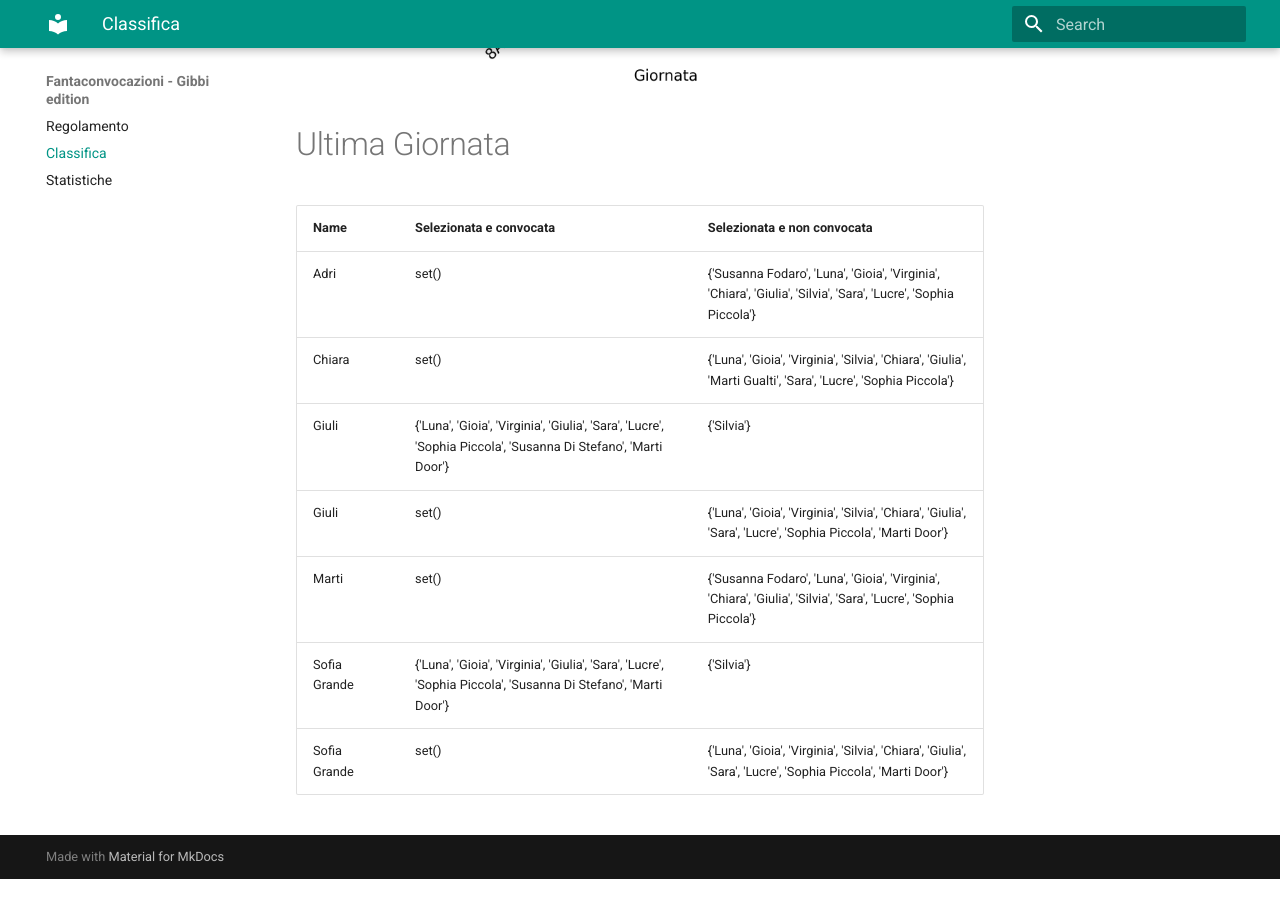
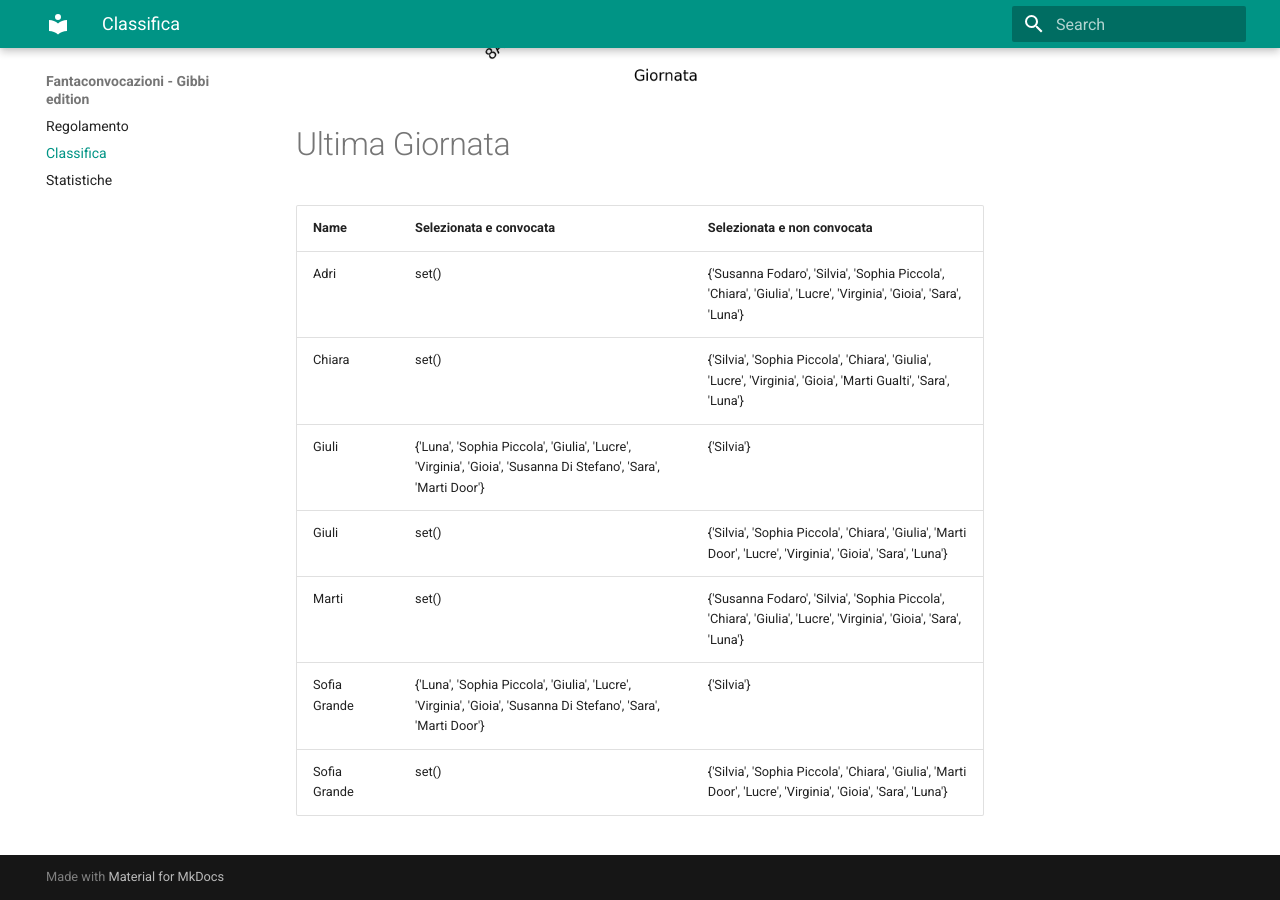
Before and after one commit to martinig94/fantagibbi, an MkDocs documentation site: the page built from docs/Classifica.md, in a window 1280 px wide and 900 px high, scrolled down 1024 px. Built offline with MkDocs 1.6.1 and Material for MkDocs 9.7.7, drawn with Linux system fonts in a browser that asks for light colours; before the commit the page ends 1903 px from its top, so only the background shows below that.

Commit message:
Auto-update from main.py

```diff
--- a/docs/Classifica.md
+++ b/docs/Classifica.md
@@ -18,11 +18,11 @@
 <!-- START_TABLE CORRECT -->
 | Name         | Selezionata e convocata                                                                                        | Selezionata e non convocata                                                                                      |
 |:-------------|:---------------------------------------------------------------------------------------------------------------|:-----------------------------------------------------------------------------------------------------------------|
-| Adri         | set()                                                                                                          | {'Susanna Fodaro', 'Luna', 'Gioia', 'Virginia', 'Chiara', 'Giulia', 'Silvia', 'Sara', 'Lucre', 'Sophia Piccola'} |
-| Chiara       | set()                                                                                                          | {'Luna', 'Gioia', 'Virginia', 'Silvia', 'Chiara', 'Giulia', 'Marti Gualti', 'Sara', 'Lucre', 'Sophia Piccola'}   |
-| Giuli        | {'Luna', 'Gioia', 'Virginia', 'Giulia', 'Sara', 'Lucre', 'Sophia Piccola', 'Susanna Di Stefano', 'Marti Door'} | {'Silvia'}                                                                                                       |
-| Giuli        | set()                                                                                                          | {'Luna', 'Gioia', 'Virginia', 'Silvia', 'Chiara', 'Giulia', 'Sara', 'Lucre', 'Sophia Piccola', 'Marti Door'}     |
-| Marti        | set()                                                                                                          | {'Susanna Fodaro', 'Luna', 'Gioia', 'Virginia', 'Chiara', 'Giulia', 'Silvia', 'Sara', 'Lucre', 'Sophia Piccola'} |
-| Sofia Grande | {'Luna', 'Gioia', 'Virginia', 'Giulia', 'Sara', 'Lucre', 'Sophia Piccola', 'Susanna Di Stefano', 'Marti Door'} | {'Silvia'}                                                                                                       |
-| Sofia Grande | set()                                                                                                          | {'Luna', 'Gioia', 'Virginia', 'Silvia', 'Chiara', 'Giulia', 'Sara', 'Lucre', 'Sophia Piccola', 'Marti Door'}     |
+| Adri         | set()                                                                                                          | {'Susanna Fodaro', 'Silvia', 'Sophia Piccola', 'Chiara', 'Giulia', 'Lucre', 'Virginia', 'Gioia', 'Sara', 'Luna'} |
+| Chiara       | set()                                                                                                          | {'Silvia', 'Sophia Piccola', 'Chiara', 'Giulia', 'Lucre', 'Virginia', 'Gioia', 'Marti Gualti', 'Sara', 'Luna'}   |
+| Giuli        | {'Luna', 'Sophia Piccola', 'Giulia', 'Lucre', 'Virginia', 'Gioia', 'Susanna Di Stefano', 'Sara', 'Marti Door'} | {'Silvia'}                                                                                                       |
+| Giuli        | set()                                                                                                          | {'Silvia', 'Sophia Piccola', 'Chiara', 'Giulia', 'Marti Door', 'Lucre', 'Virginia', 'Gioia', 'Sara', 'Luna'}     |
+| Marti        | set()                                                                                                          | {'Susanna Fodaro', 'Silvia', 'Sophia Piccola', 'Chiara', 'Giulia', 'Lucre', 'Virginia', 'Gioia', 'Sara', 'Luna'} |
+| Sofia Grande | {'Luna', 'Sophia Piccola', 'Giulia', 'Lucre', 'Virginia', 'Gioia', 'Susanna Di Stefano', 'Sara', 'Marti Door'} | {'Silvia'}                                                                                                       |
+| Sofia Grande | set()                                                                                                          | {'Silvia', 'Sophia Piccola', 'Chiara', 'Giulia', 'Marti Door', 'Lucre', 'Virginia', 'Gioia', 'Sara', 'Luna'}     |
 <!-- END_TABLE CORRECT -->
```
